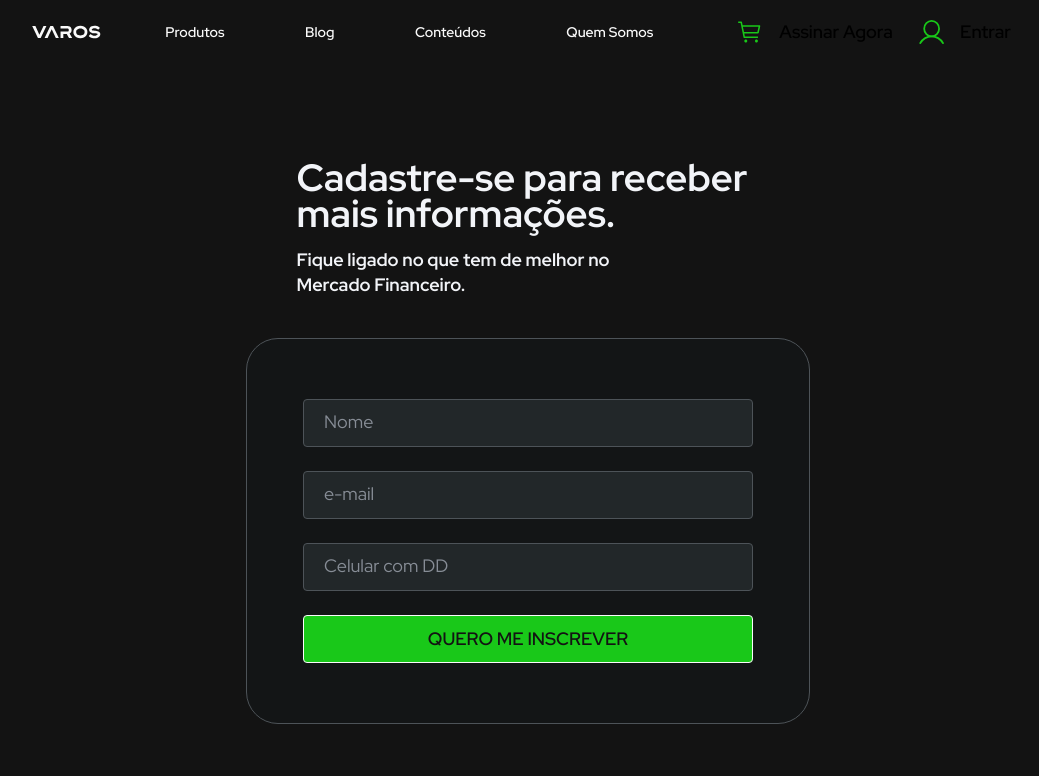
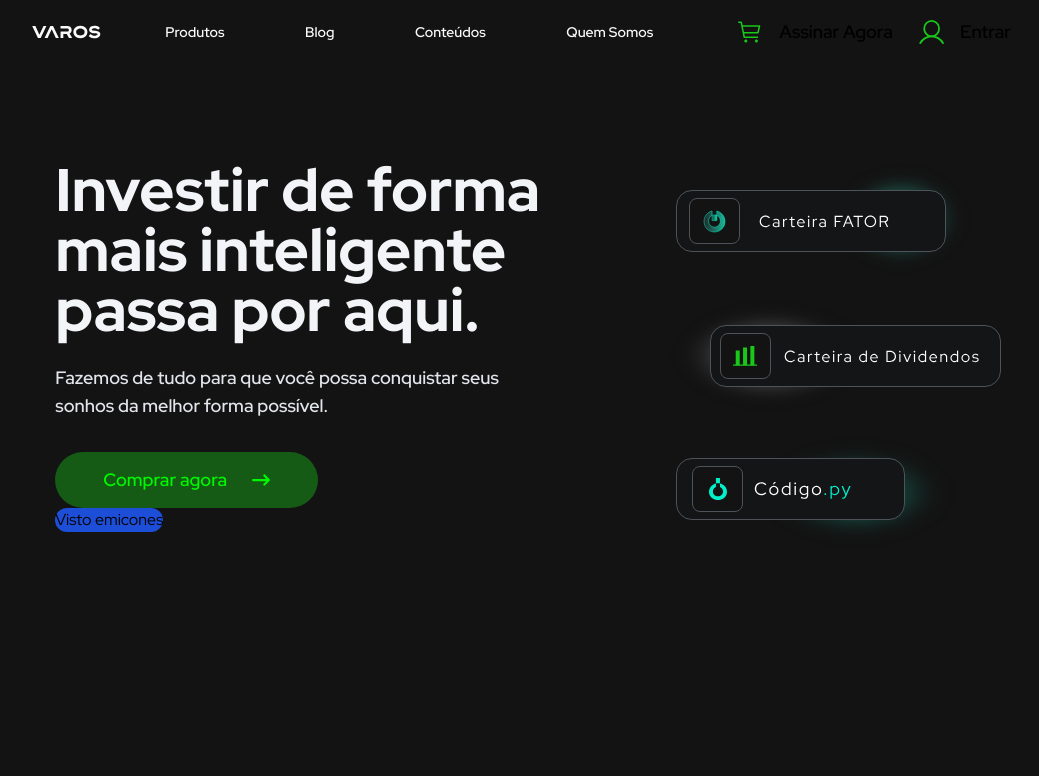
Before and after one commit to guipaex/varos, a Next.js app: page / in a window 1280 px wide. Shown: the top 776 px of the page, without its empty margins (112-1151 px from the left). Built offline with nearby package versions, Linux system fonts and the light colour scheme.

Commit message:
:sparkles: feat: add intro section

```diff
--- /dev/null
+++ b/src/app/Sections/Intro/index.tsx
@@ -0,0 +1,28 @@
+import Image from "next/image";
+import { FaArrowRightLong } from "react-icons/fa6";
+import cardHero from "../../assets/Cards-Hero.svg";
+
+export default function Intro() {
+  return (
+    <section className="flex flex-wrap justify-around pt-24 pb-16 mb-16 mx-auto desktop:mx-36 mobile:mx-6'">
+      <div className='text-center mobile:text-left'>
+        <h1 className='max-w-[564px] text-4xl font-extrabold text-c1 md:text-5xl lg:text-6xl'>
+          Investir de forma mais inteligente passa por aqui.
+        </h1>
+        <p className='max-w-[469px] mt-6 text-lg font-semibold text-c2 md:max-w-md'>
+          Fazemos de tudo para que você possa conquistar seus sonhos da melhor forma possível.
+        </p>
+        <button className='bg-flGreen mobile:mx-0 mx-auto bg-opacity-40 hover:bg-opacity-70 transition mt-8 text-sGreen text-lg font-semibold w-[263px] h-14 px-12 py-4 rounded-[48px] flex justify-between items-center gap-2.5'>
+          Comprar agora <FaArrowRightLong />
+        </button>
+        <div className='bg-blue-700 rounded-xl flex w-fit mobile:mx-0 mx-auto'>
+          <p>Visto em</p>
+          <div> icones </div>
+        </div>
+      </div>
+      <div>
+        <Image src={cardHero} alt='products' className='hidden mobile:flex' />
+      </div>
+    </section>
+  );
+}
--- a/src/app/components/Header/MobileHeaderTEST.tsx
+++ b/src/app/components/Header/MobileHeaderTEST.tsx
@@ -1,9 +1,5 @@
 "use client";
 
-import Image from "next/image";
-import logo from "../../assets/logo.svg";
-import iconUser from "../../assets/User.svg";
-import iconBuy from "../../assets/shopping-cart.svg";
 import { useState } from "react";
 import { IoMenu, IoClose } from "react-icons/io5";
 import MobileMenu from "./MobileMenu";
--- a/src/app/page.tsx
+++ b/src/app/page.tsx
@@ -1,4 +1,5 @@
 import Contact from "./Sections/Contact";
+import Intro from "./Sections/Intro";
 import Footer from "./components/Footer";
 import Header from "./components/Header/Header";
 
@@ -6,6 +7,7 @@ export default function Home() {
   return (
     <main className='min-h-[100vh] w-full overflow-x-hidden'>
       <Header />
+      <Intro />
       <Contact />
       <Footer />
     </main>
```
Also changed, not shown: src/app/assets/Cards-Hero.svg (added).
